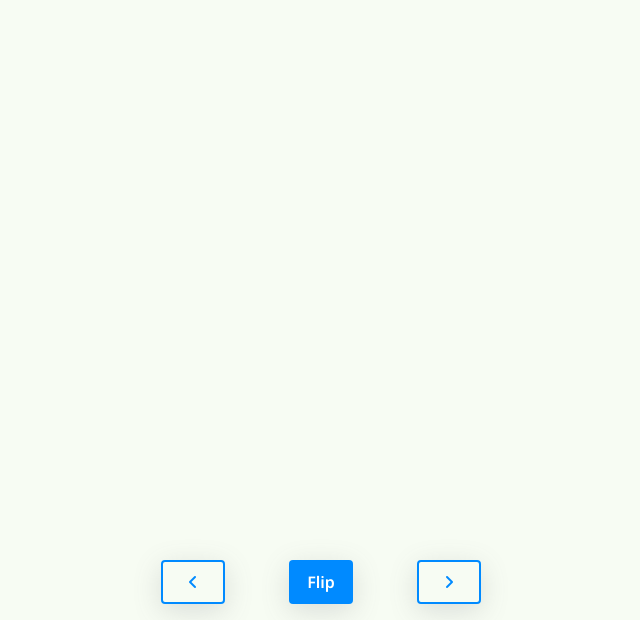
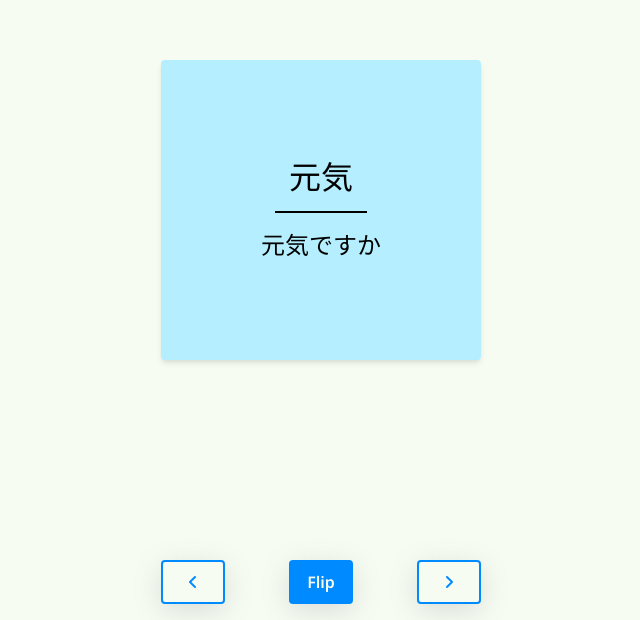
Before and after one commit to wildnfth/flashcard-app-pureCSS, a plain HTML site: page index.html in a window 1280 px wide. Shown: the part 180-800 px from the top of the page, without its empty margins (319-959 px from the left). Drawn offline with Linux system fonts and the light colour scheme.

Commit message:
make all the basic

```diff
--- a/index.html
+++ b/index.html
@@ -9,14 +9,40 @@
   </head>
   <body>
     <div class="container flex-center">
-      <div class="cards"></div>
+      <div class="card">
+        <div id="front" class="cardFront flex-center">
+            <div class="question text-4xl">
+                <div class="kanji jp-kanji"></div>
+              </div>
+              <div class="line"></div>
+              <div class="text-2xl">
+                <ul>
+                  <li class="ex-jp jp-kanji"></li>
+                </ul>
+              </div>
+        </div>
+        <div id="back" class="cardBack flex-center">
+          <div class="answer text-4xl">
+            <div class="kanji jp-kanji"></div>
+            <div class="kana jp-kanji"></div>
+          </div>
+          <div class="line"></div>
+          <div class="meaning text-center text-3xl mb-4"></div>
+          <div class="text-2xl">
+            <ul>
+              <li class="ex-jp jp-kanji"></li>
+              <li class="ex-id"></li>
+            </ul>
+          </div>
+        </div>
+      </div>
 
       <div class="buttons">
-        <button class="btn btn-nav shadow">
+        <button id="btn-prev" class="btn btn-nav shadow">
           <i class="fa-solid fa-angle-left"></i>
         </button>
-        <button class="btn flip-btn shadow">Flip</button>
-        <button class="btn btn-nav shadow">
+        <button id="flip-btn" class="btn flip-btn shadow">Flip</button>
+        <button id="btn-next" class="btn btn-nav shadow">
           <i class="fa-solid fa-angle-right"></i>
         </button>
       </div>
--- /dev/null
+++ b/kotoba.json
@@ -0,0 +1,24 @@
+[
+    {
+        "kanji": "元気",
+        "kana": "げんき",
+        "meaning": "baik-baik saja",
+        "ex-jp": "元気ですか",
+        "ex-id": "kamu baik?"
+    },
+    {
+        "kanji": "父",
+        "kana": "ちち",
+        "meaning": "ayah",
+        "ex-jp": "父と遊びます",
+        "ex-id": "main sama ayah"
+    },
+    {
+        "kanji": "牛乳",
+        "kana": "ぎゅうにゅう",
+        "meaning": "susu (sapi)",
+        "ex-jp": "牛乳がすき",
+        "ex-id": "aku suka susu"
+    }
+
+]
--- a/script.js
+++ b/script.js
@@ -0,0 +1,74 @@
+const front = document.getElementById('front')
+const back = document.getElementById('back')
+const btn = document.getElementById('flip-btn')
+const btnNext = document.getElementById('btn-next')
+const btnPrev = document.getElementById('btn-prev')
+
+let kanji = document.querySelectorAll('.kanji')
+let kana = document.querySelector('.kana')
+let meaning = document.querySelector('.meaning')
+let exJP = document.querySelectorAll('.ex-jp')
+let exID = document.querySelector('.ex-id')
+
+
+fetch('kotoba.json').then(response => response.json())
+.then(data => {
+    kotoba = data
+    let currentPos = 0
+    let kotobaLength = kotoba.length
+
+    function handleKotoba() {
+        currentKotoba = kotoba[currentPos]
+        kana.textContent =`(${currentKotoba['kana']})` ;
+        meaning.textContent = currentKotoba['meaning'];
+
+        exJP.forEach(bagian => {
+            bagian.textContent = currentKotoba['ex-jp'];
+        });
+
+        kanji.forEach(bagian => {
+            bagian.textContent = currentKotoba['kanji'];
+        })
+
+        exID.textContent = currentKotoba['ex-id']
+    }
+
+    handleKotoba()
+
+    function handleNext() {
+        if (currentPos == kotobaLength - 1) {
+            currentPos = 0
+        } else {
+            currentPos += 1
+        }
+        handleKotoba()
+
+    }
+
+    function handlePrev() {
+        if (currentPos == 0) {
+            currentPos = kotobaLength - 1
+        } else {
+            currentPos -= 1
+        }
+        handleKotoba()
+
+    }
+
+    btnNext.addEventListener('click', handleNext)
+    btnPrev.addEventListener('click', handlePrev)
+})
+.catch(error => {
+    console.error('Error:', error);
+});
+
+
+
+
+function handleFlip() {
+  front.classList.toggle('flipped')
+  back.classList.toggle('flipped')
+}
+
+
+btn.addEventListener('click', handleFlip)
--- a/style/buttonstyle.css
+++ b/style/buttonstyle.css
@@ -7,7 +7,7 @@
 }
 
 .btn {
-  color: white;
+  color: var(--background-color);
   padding: 0 0.5rem;
   border-radius: 0.25rem;
   height: 2.75rem;
@@ -16,10 +16,18 @@
   background-color: var(--color-btn);
 }
 
+.btn:hover {
+  background-color: var(--dodger-blue-800);
+}
+
 .btn-nav {
-  background-color: transparent;
+  background-color: var(--background-color);
   border-color: var(--color-btn);
   color: var(--color-btn);
   border-style: solid;
   border-width: 2px;
 }
+
+.btn-nav:hover {
+  color: var(--background-color);
+}
--- a/style/style.css
+++ b/style/style.css
@@ -3,18 +3,33 @@
 @import url(./buttonstyle.css);
 
 :root {
-  --color-btn: #008aff;
+  --dodger-blue-50: #edfbff;
+  --dodger-blue-100: #d6f4ff;
+  --dodger-blue-200: #b5efff;
+  --dodger-blue-300: #83e7ff;
+  --dodger-blue-400: #48d6ff;
+  --dodger-blue-500: #1ebaff;
+  --dodger-blue-600: #069eff;
+  --dodger-blue-700: #008aff;
+  --dodger-blue-800: #0869c5;
+  --dodger-blue-900: #0d5a9b;
+  --dodger-blue-950: #0e365d;
+
+  --color-btn: var(--dodger-blue-700);
   --background-color: #f7fcf3;
 }
 
 body {
   font-family: "Noto Sans", sans-serif;
   box-sizing: border-box;
+  background-color: var(--background-color);
 }
 .container {
-  background-color: var(--background-color);
+  /* background-color: cyan; */
   height: 100dvh;
   margin: auto;
+  display: flex;
+  flex-direction: column;
 }
 
 .flex-center {
@@ -26,3 +41,92 @@ body {
 .shadow {
   box-shadow: rgba(100, 100, 111, 0.2) 0px 7px 29px 0px;
 }
+
+.card {
+  top: 50%;
+  left: 50%;
+  width: 20rem;
+  height: 300px;
+  margin: calc(20rem / -2);
+  /* max-width: 25rem; */
+  float: left;
+  position: absolute;
+  border-radius: 0.25rem;
+}
+
+.cardFront,
+.cardBack {
+  box-sizing: border-box;
+  border-radius: 0.25rem;
+  height: 100%;
+  padding-left: 0.5rem;
+  padding-right: 0.5rem;
+  box-shadow: 0 4px 6px -1px rgba(0, 0, 0, 0.1),
+    0 2px 4px -1px rgba(0, 0, 0, 0.06);
+  width: 100%;
+  transition: transform 0.5s ease;
+  position: absolute;
+  -webkit-backface-visibility: hidden;
+  backface-visibility: hidden;
+  background-color: var(--dodger-blue-200);
+
+  flex-direction: column;
+}
+.cardBack {
+  transform: perspective(1000px) rotateY(180deg);
+}
+
+.cardBack.flipped {
+  transform: perspective(1000px) rotateY(0deg);
+}
+
+.cardFront {
+  transform: perspective(1000px) rotateY(0deg);
+}
+
+.cardFront.flipped {
+  transform: perspective(1000px) rotateY(-180deg);
+}
+
+.line {
+  background-color: black;
+  height: 2px;
+  width: 30%;
+  margin: 1rem;
+}
+
+.jp-kanji {
+  font-family: "Noto Sans", sans-serif;
+  font-optical-sizing: auto;
+  font-weight: 500;
+  font-style: normal;
+}
+
+.answer,
+.question {
+  display: flex;
+  column-gap: 1rem;
+  justify-content: space-between;
+}
+
+.text-3xl {
+  font-size: 1.875rem /* 30px */;
+  line-height: 2.25rem /* 36px */;
+}
+.text-4xl {
+  font-size: 2rem /* 36px */;
+  line-height: 2.25rem /* 40px */;
+}
+
+.text-2xl {
+  font-size: 1.5rem /* 24px */;
+  line-height: 2rem /* 32px */;
+}
+
+.mb-4 {
+  margin-bottom: 1rem;
+}
+
+.text-center {
+  text-align: center;
+}
```
